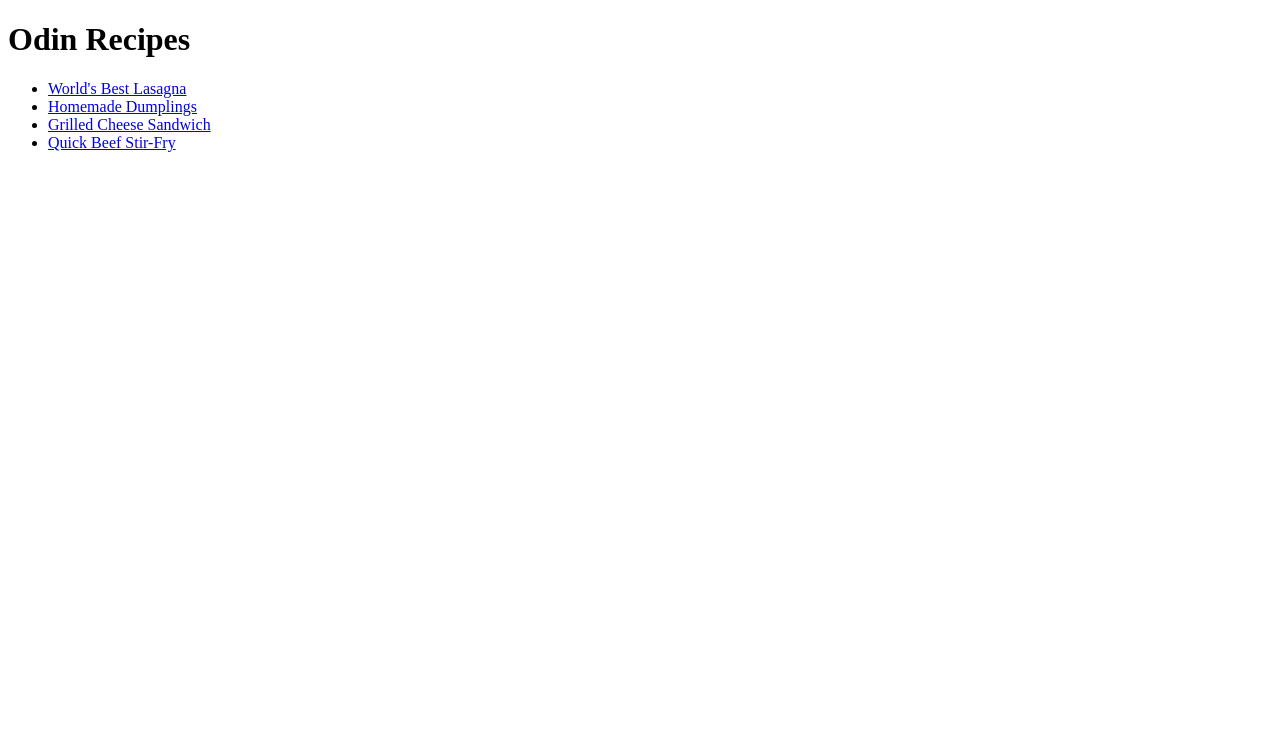
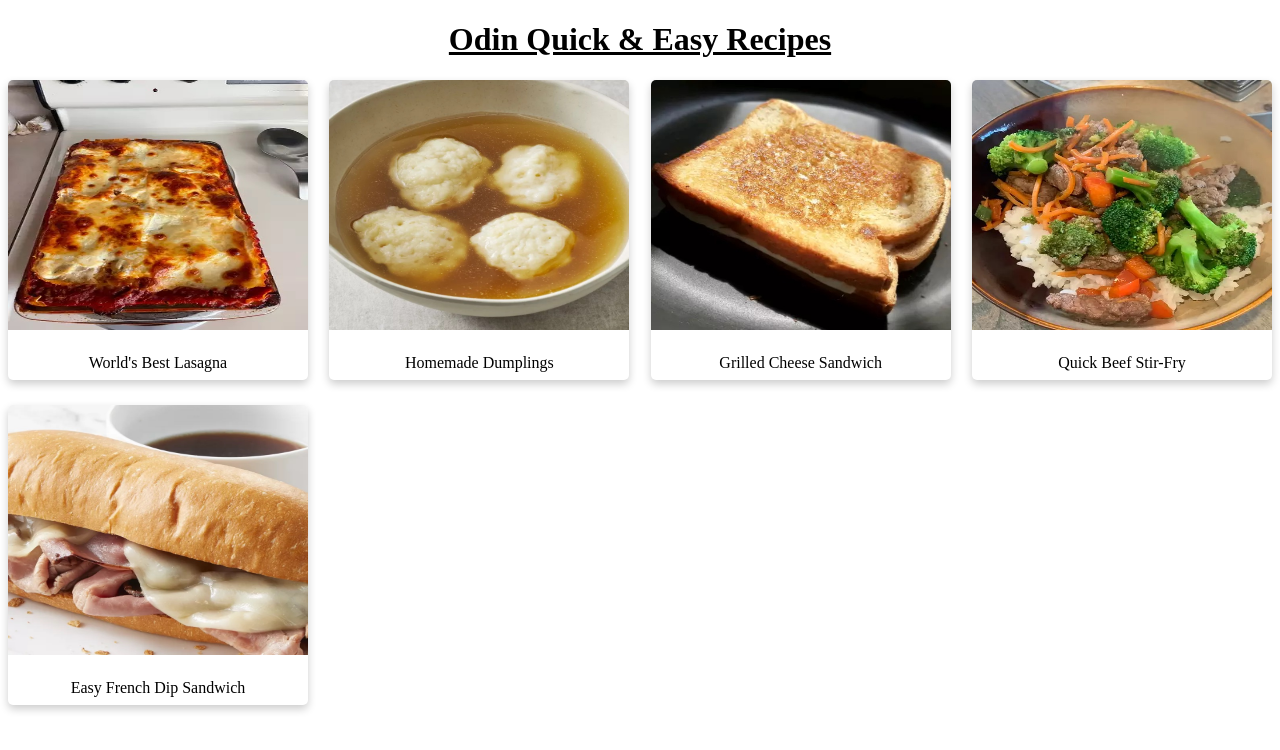
Before and after one commit to jenipdang/Odin_practices, a plain HTML site: page odin-recipes/index.html in a window 1280 px wide. Drawn offline with Linux system fonts and the light colour scheme.

Commit message:
adding style to homepage

```diff
--- a/odin-recipes/index.html
+++ b/odin-recipes/index.html
@@ -4,17 +4,44 @@
     <meta charset="UTF-8">
     <meta http-equiv="X-UA-Compatible" content="IE=edge">
     <meta name="viewport" content="width=device-width, initial-scale=1.0">
-    <title>Odin Recipes</title>
+    <link rel="stylesheet" href="style.css">
+    <title>Odin Quick-n-Easy Recipes</title>
 </head>
 <body>
-    <h1>Odin Recipes</h1>
-    <ul>
-        <li><a href="./recipes/lasagna.html">World's Best Lasagna</a></li>
-        <li><a href="./recipes/dumplings.html">Homemade Dumplings</a></li>
-        <li><a href="./recipes/gcSandwich.html">Grilled Cheese Sandwich</a></li>
-        <li><a href="./recipes/beefStirFry.html">Quick Beef Stir-Fry</a></li>
-    </ul>
-
-
+    <h1>Odin Quick & Easy Recipes</h1>
+    <div class="main">
+        <div class="card">
+            <img src="./images/lasagna.jpg" alt="lasagna" style="width: 100%;" />
+            <div class="container">
+                <a href="./recipes/lasagna.html">World's Best Lasagna</a>
+            </div>
+        </div>
+        <div class="card">
+            <img src="./images/dumplings.jpeg" alt="dumplings" style="width: 100%;" />
+            <div class="container">
+                <a href="./recipes/dumplings.html">Homemade Dumplings</a>
+            </div>
+        </div>
+        <div>
+            <div class="card">
+                <img src="./images/grilled-cheese.jpeg" alt="grilled-cheese-sandwich" style="width: 100%;" />
+                <div class="container">
+                    <a href="./recipes/gcSandwich.html">Grilled Cheese Sandwich</a>
+                </div>
+            </div>
+        </div>
+        <div class="card">
+            <img src="./images/beef-stir-fry.jpeg" alt="beef-stir-fry" style="width: 100%;">
+            <div class="container">
+                <a href="./recipes/beefStirFry.html">Quick Beef Stir-Fry</a>
+            </div>
+        </div>
+        <div class="card">
+            <img src="./images/French-Dip-Sandwiches.jpeg" alt="French-Dip-Sandwiches" style="width: 100%;">
+            <div class="container">
+                <a href="./recipes/frenchDip.html">Easy French Dip Sandwich</a>
+            </div>
+        </div>
+    </div>
 </body>
 </html>
--- /dev/null
+++ b/odin-recipes/style.css
@@ -0,0 +1,40 @@
+h1 {
+    text-align: center;
+    text-decoration-line: underline;
+}
+.main {
+    display: flex;
+    flex-wrap: wrap;
+    justify-content: space-between;
+}
+.card {
+    box-shadow: 0 4px 8px 0 rgba(0,0,0,0.2);
+    transition: 0.3s;
+    /* width: 40%; */
+    border-radius: 5px;
+    margin-bottom: 25px;
+    width: 300px;
+    height: 300px;
+}
+
+.card:hover {
+    box-shadow: 0 8px 16px 0 rgba(0,0,0,0.2);
+}
+
+img {
+    border-radius: 5px 5px 0 0;
+    max-width: 300px;
+    max-height: 250px;
+}
+
+.container {
+    padding: 5px 16px;
+    margin: 15px;
+    color: black;
+    text-align: center;
+}
+
+.container a {
+    color: black;
+    text-decoration: none;
+}
```
Also changed, not shown: odin-recipes/images/French-Dip-Sandwiches.jpeg (added).
